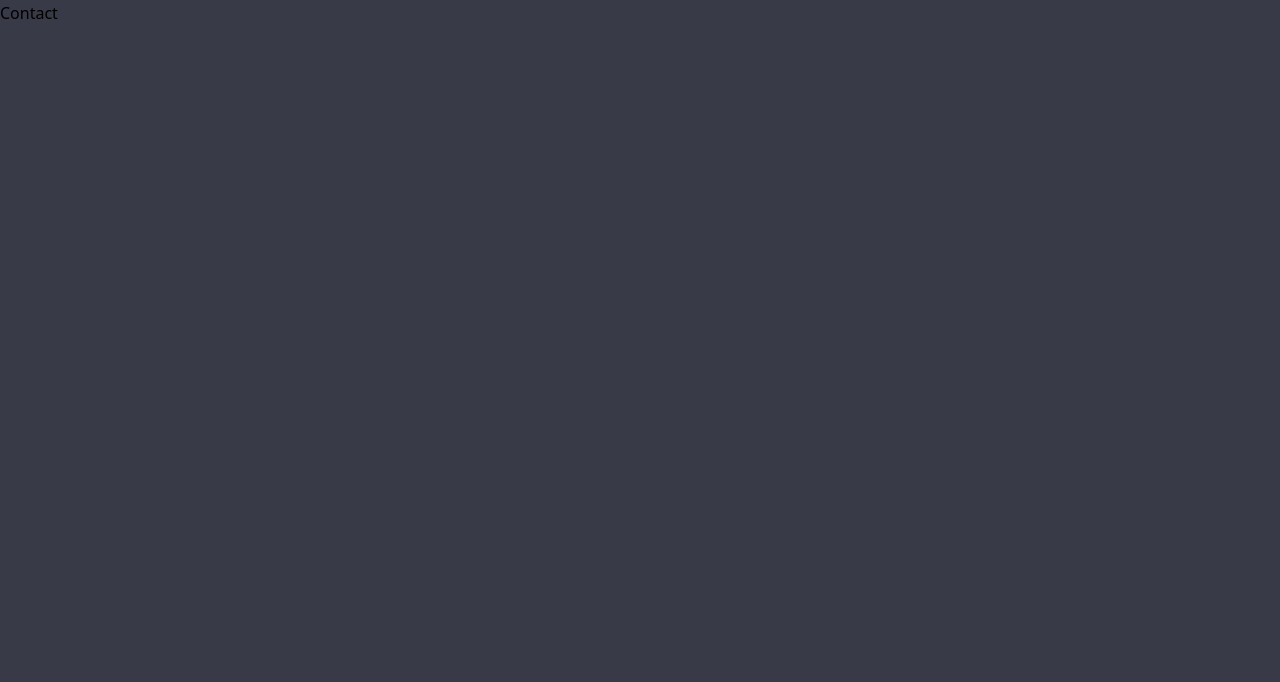
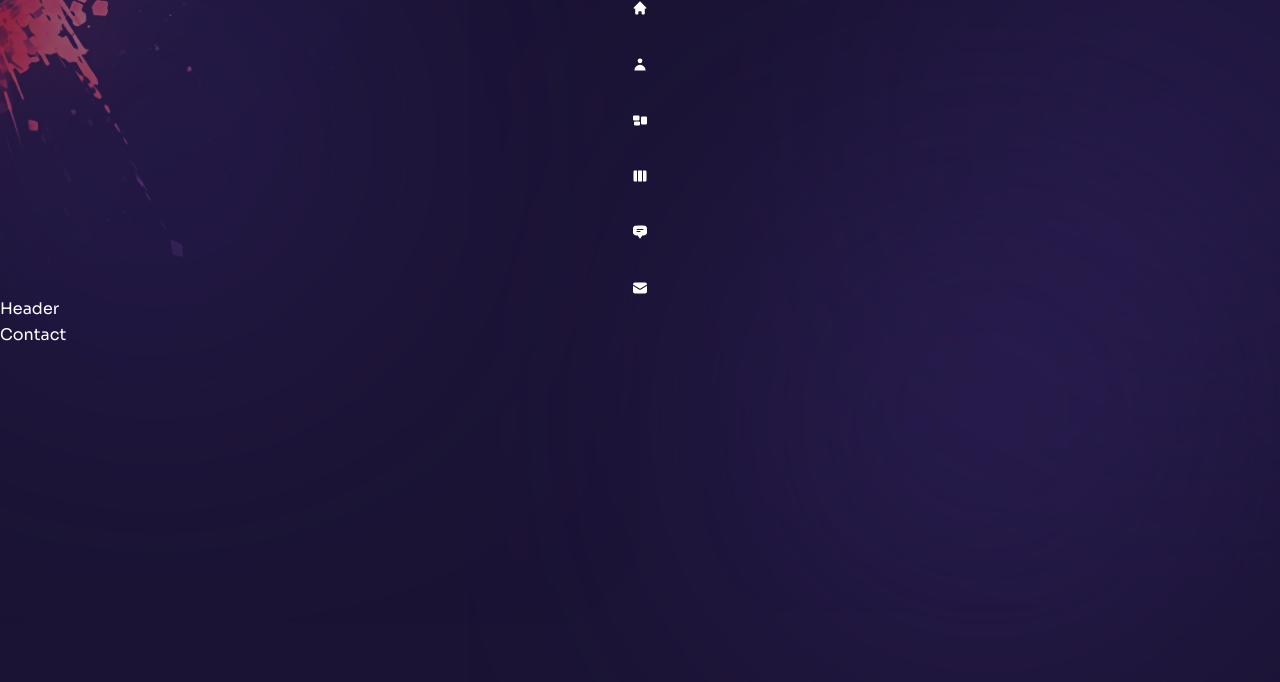
Before and after one commit to MauroMoyano/portfolioDynamic, a Next.js app: page /contact in a window 1280 px wide. Shown: the top 682 px of the page. Built offline with nearby package versions, Linux system fonts and the light colour scheme.

Commit message:
working on Nav

```diff
--- a/components/Layout.js
+++ b/components/Layout.js
@@ -1,5 +1,25 @@
-const Layout = () => {
-  return <div>Layout</div>;
+//  fonts
+import {Sora} from '@next/font/google'
+
+// fonts settings
+const sora = Sora({
+  subsets: ['latin'],
+  variable: '--font-sora',
+  weight: ['100', '200', '300', '400', '500', '600', '700', '800'],
+});
+
+// components
+import Nav from '../components/Nav';
+import Header from '../components/Header';
+import TopLeftImg from '../components/TopLeftImg';
+
+const Layout = ({children}) => {
+  return <div className={`page bg-site text-white bg-cover bg-no-repeat ${sora.variable} font-sora relative`}>
+    <TopLeftImg />
+    <Nav />
+    <Header />
+    {children}
+  </div>;
 };
 
 export default Layout;
--- a/components/Nav.js
+++ b/components/Nav.js
@@ -1,23 +1,45 @@
 //  links
-const links = [
-  { name: 'home', path: '/', icon: <HiHome /> },
-  { name: 'about', path: '/about', icon: <HiUser /> },
-  { name: 'services', path: '/services', icon: <HiRectangleGroup /> },
-  { name: 'work', path: '/work', icon: <HiViewColumns /> },
+import {HiHome, HiUser} from "react-icons/hi";
+import {HiChatBubbleBottomCenterText, HiEnvelope, HiRectangleGroup, HiViewColumns} from "react-icons/hi2";
+
+export const navData = [
+    {name: 'home', path: '/', icon: <HiHome/>},
+    {name: 'about', path: '/about', icon: <HiUser/>},
+    {name: 'services', path: '/services', icon: <HiRectangleGroup/>},
+    {name: 'work', path: '/work', icon: <HiViewColumns/>},
     {
         name: 'testimonials',
         path: '/testimonials',
-    icon: <HiChatBubbleBottomCenterText />,
+        icon: <HiChatBubbleBottomCenterText/>,
     },
     {
         name: 'contact',
         path: '/contact',
-    icon: <HiEnvelope />,
+        icon: <HiEnvelope/>,
     },
 ];
 
+// next link
+import Link from 'next/link';
+
+// next router
+import {useRouter} from 'next/router';
+
 const Nav = () => {
-  return <nav>nav</nav>;
+    const router = useRouter();
+    const pathname = router.pathname;
+    return (
+        <nav>
+            {/* inner */}
+            <div className='flex w-full xl:flex-col items-center justify-between xl:justify-center gap-y-10'>
+                {
+                    navData.map((link, index) => {
+                        return <Link href={link.path} key={index}>{link.icon}</Link>
+                    })
+                }
+            </div>
+        </nav>
+)
 };
 
 export default Nav;
--- a/components/TopLeftImg.js
+++ b/components/TopLeftImg.js
@@ -1,5 +1,10 @@
+// next image
+import Image from 'next/image';
+
 const TopLeftImg = () => {
-  return <div>Top Left Image</div>;
+  return <div className='absolute left-0 top-0 mix-blend-color-dodge z-10 w-[200px] xl:w-[400px] opacity-50'>
+    <Image src='/top-left-img.png' width={400} height={400} alt=''/>
+  </div>;
 };
 
 export default TopLeftImg;
--- a/pages/_app.js
+++ b/pages/_app.js
@@ -1,7 +1,14 @@
 import '../styles/globals.css';
 
-function MyApp({ Component, pageProps }) {
-  return <Component {...pageProps} />;
+// components
+import Layout from '../components/Layout';
+
+function MyApp({Component, pageProps}) {
+    return (
+        <Layout>
+            <Component {...pageProps} />
+        </Layout>
+    )
 }
 
 export default MyApp;
```
Lines whose indentation alone changed are shown as unchanged.
